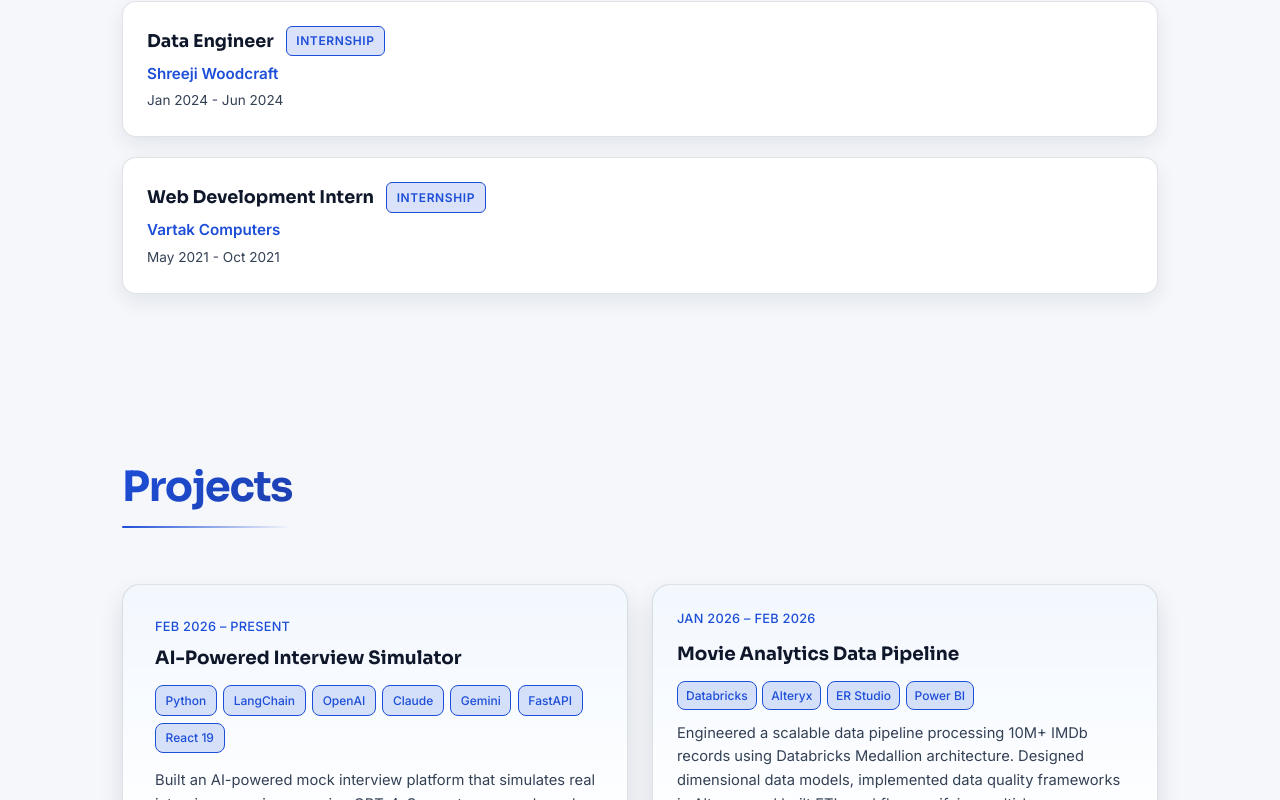
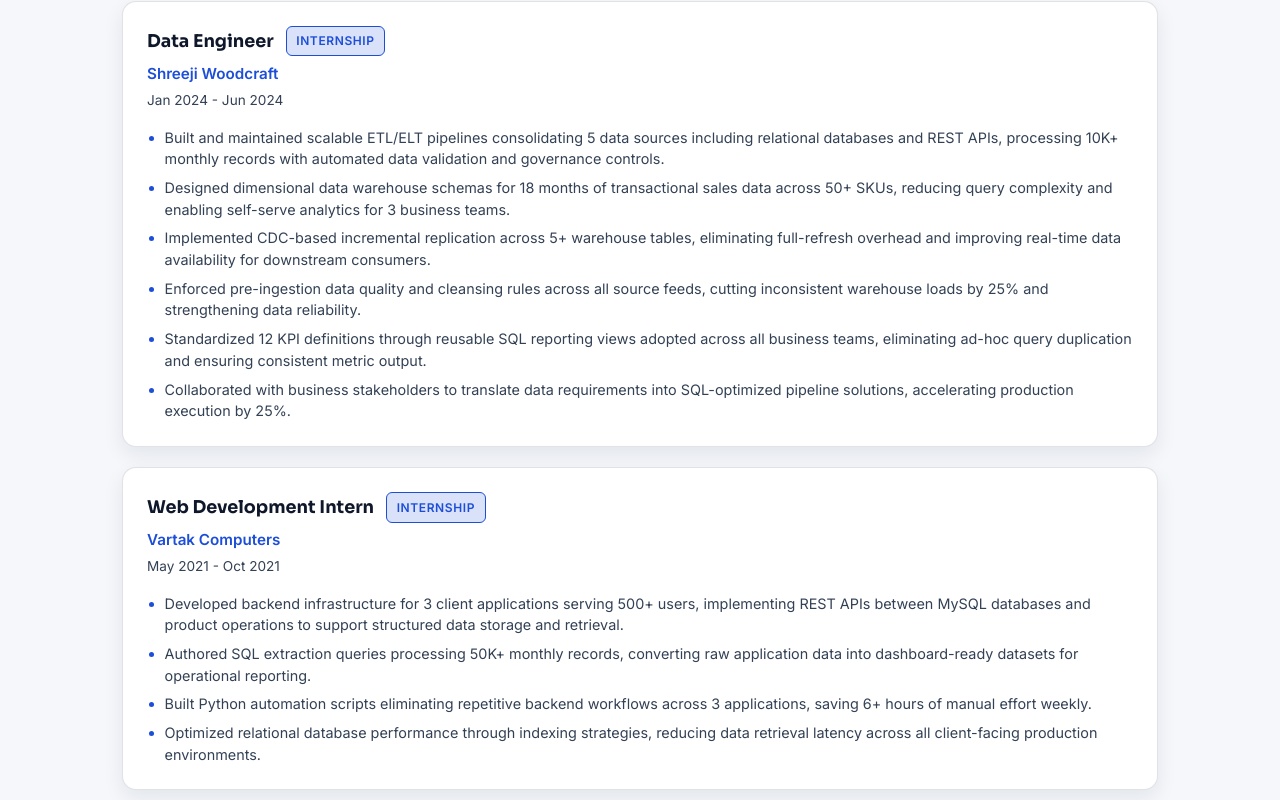
Before and after one commit to Kavya-Mehta/Portfolio-Website, a React (Vite) app: page / in a window 1280 px wide. Shown: the part 2320-3120 px from the top of the page. Built offline with nearby package versions, Linux system fonts and the light colour scheme.

Commit message:
Updated experience section

```diff
--- a/src/components/Experience.jsx
+++ b/src/components/Experience.jsx
@@ -6,12 +6,26 @@
     role: "Data Engineer",
     type: "Internship",
     period: "Jan 2024 - Jun 2024",
+    highlights: [
+      "Built and maintained scalable ETL/ELT pipelines consolidating 5 data sources including relational databases and REST APIs, processing 10K+ monthly records with automated data validation and governance controls.",
+      "Designed dimensional data warehouse schemas for 18 months of transactional sales data across 50+ SKUs, reducing query complexity and enabling self-serve analytics for 3 business teams.",
+      "Implemented CDC-based incremental replication across 5+ warehouse tables, eliminating full-refresh overhead and improving real-time data availability for downstream consumers.",
+      "Enforced pre-ingestion data quality and cleansing rules across all source feeds, cutting inconsistent warehouse loads by 25% and strengthening data reliability.",
+      "Standardized 12 KPI definitions through reusable SQL reporting views adopted across all business teams, eliminating ad-hoc query duplication and ensuring consistent metric output.",
+      "Collaborated with business stakeholders to translate data requirements into SQL-optimized pipeline solutions, accelerating production execution by 25%.",
+    ],
   },
   {
     company: "Vartak Computers",
     role: "Web Development Intern",
     type: "Internship",
     period: "May 2021 - Oct 2021",
+    highlights: [
+      "Developed backend infrastructure for 3 client applications serving 500+ users, implementing REST APIs between MySQL databases and product operations to support structured data storage and retrieval.",
+      "Authored SQL extraction queries processing 50K+ monthly records, converting raw application data into dashboard-ready datasets for operational reporting.",
+      "Built Python automation scripts eliminating repetitive backend workflows across 3 applications, saving 6+ hours of manual effort weekly.",
+      "Optimized relational database performance through indexing strategies, reducing data retrieval latency across all client-facing production environments.",
+    ],
   },
 ];
 
@@ -39,6 +53,13 @@
               <p className="experience__company">{item.company}</p>
               {item.period !== "—" && (
                 <p className="experience__period">{item.period}</p>
+              )}
+              {item.highlights?.length > 0 && (
+                <ul className="experience__highlights">
+                  {item.highlights.map((point, idx) => (
+                    <li key={idx}>{point}</li>
+                  ))}
+                </ul>
               )}
             </div>
           ))}
@@ -133,6 +154,18 @@
           font-size: 0.85rem;
           margin-top: 0.25rem;
         }
+        .experience__highlights {
+          margin-top: 0.9rem;
+          padding-left: 1.1rem;
+          display: grid;
+          gap: 0.45rem;
+          color: var(--text-muted);
+          font-size: 0.9rem;
+          line-height: 1.5;
+        }
+        .experience__highlights li::marker {
+          color: var(--accent);
+        }
         @media (max-width: 640px) {
           .experience__card {
             padding: 1.25rem;
```
